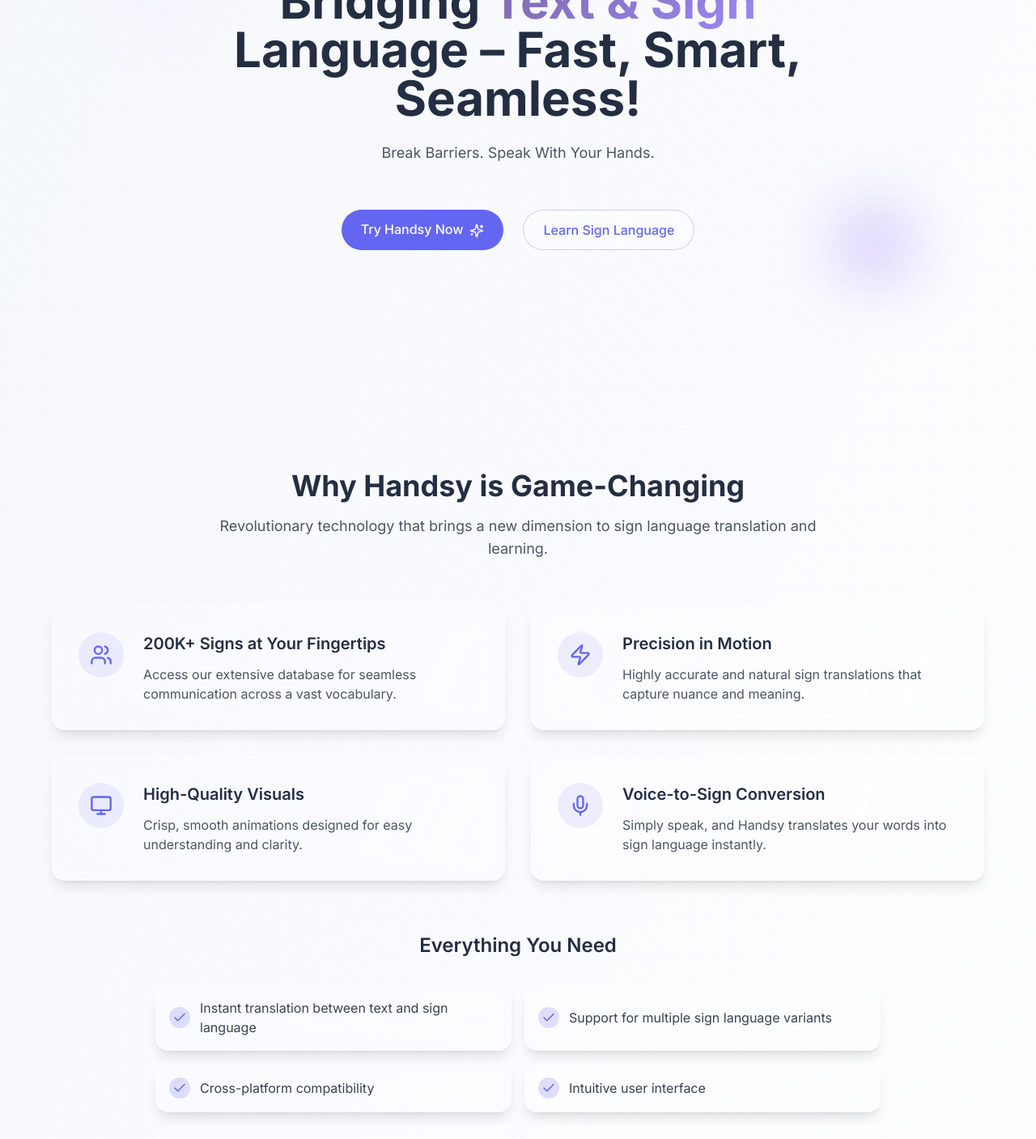
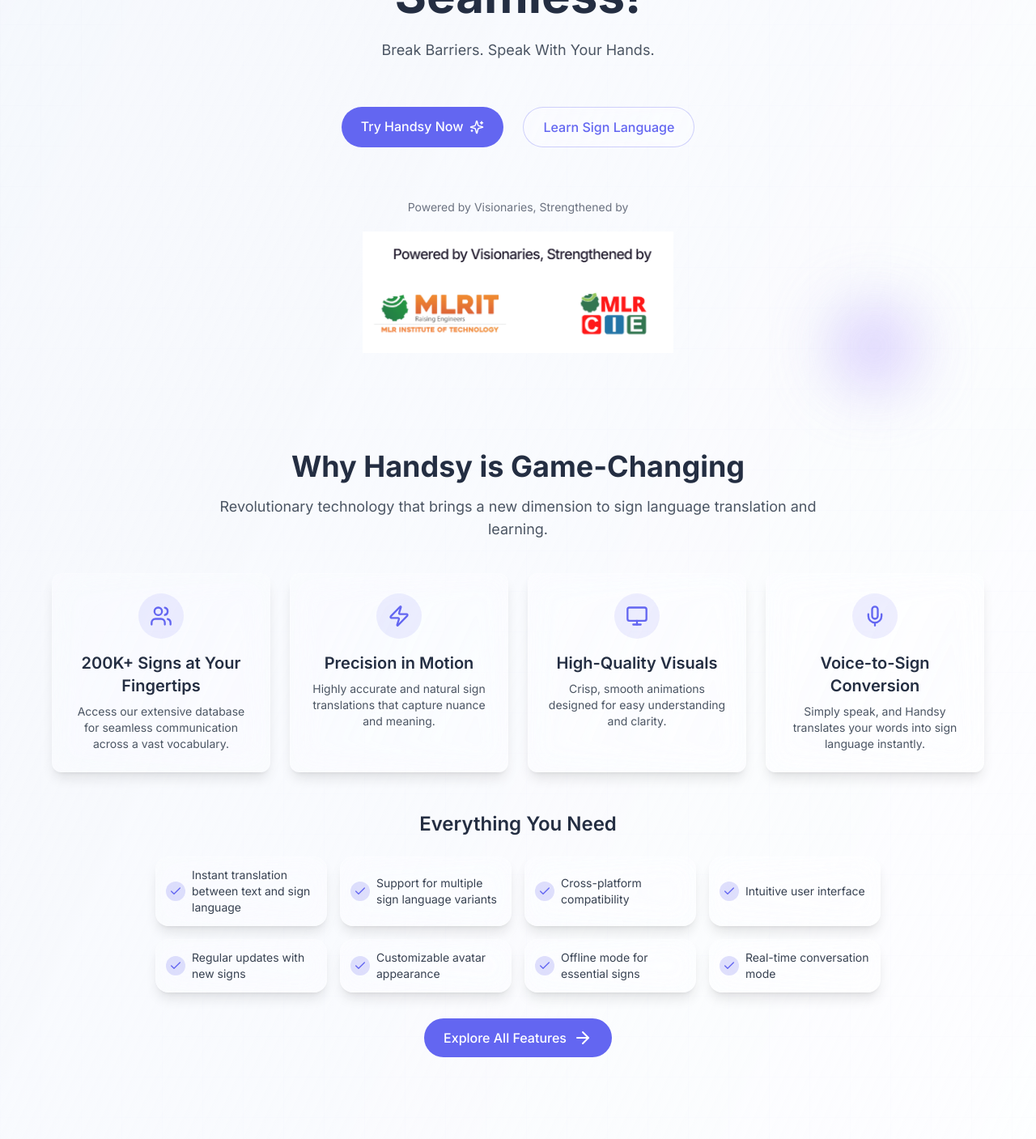
Before and after one commit to Vedikgannoji/handspeak-vision, a React (Vite) app: page / in a window 1280 px wide. Shown: the part 220-1627 px from the top of the page at 81% size. Built offline with nearby package versions, Linux system fonts and the light colour scheme.

Commit message:
feat: Improve landing page UI
Added hover animation to the "Get Started" button and reduced spacing between sections on the main landing page.

```diff
--- a/src/components/FeatureSection.tsx
+++ b/src/components/FeatureSection.tsx
@@ -39,28 +39,28 @@ const additionalFeatures = [
 
 const FeatureSection = () => {
   return (
-    <section className="py-20 relative overflow-hidden">
+    <section className="py-14 relative overflow-hidden">
       <div className="container mx-auto px-4 md:px-6">
-        <div className="text-center mb-14">
+        <div className="text-center mb-10">
           <h2 className="text-3xl md:text-4xl font-bold mb-4 text-foreground dark:text-white">Why Handsy is Game-Changing</h2>
           <p className="text-lg text-gray-600 max-w-3xl mx-auto dark:text-gray-300">
             Revolutionary technology that brings a new dimension to sign language translation and learning.
           </p>
         </div>
 
-        {/* Main Features */}
-        <div className="grid grid-cols-1 md:grid-cols-2 gap-8 mb-16 max-w-6xl mx-auto">
+        {/* Main Features - using grid with animation cards */}
+        <div className="grid grid-cols-1 md:grid-cols-2 lg:grid-cols-4 gap-6 mb-12 max-w-6xl mx-auto">
           {features.map((feature, index) => (
             <div
               key={index}
-              className="glass-card p-8 group-feature hover:bg-gradient-to-br hover:from-handsy-quaternary/50 hover:to-white dark:hover:from-handsy-primary/20 dark:hover:to-black/0 flex items-start gap-6"
+              className="glass-card group-feature p-6 rounded-xl hover:shadow-xl transition-all duration-300 hover:translate-y-[-5px]"
             >
-              <div className="feature-icon bg-handsy-primary/10 dark:bg-handsy-primary/20 shrink-0">
+              <div className="feature-icon bg-handsy-primary/10 dark:bg-handsy-primary/20 mx-auto mb-4">
                 {feature.icon}
               </div>
-              <div>
-                <h3 className="text-xl font-semibold mb-3 transition-colors">{feature.title}</h3>
-                <p className="text-gray-600 dark:text-gray-300">
+              <div className="text-center">
+                <h3 className="text-xl font-semibold mb-2 transition-colors">{feature.title}</h3>
+                <p className="text-gray-600 dark:text-gray-300 text-sm">
                   {feature.description}
                 </p>
               </div>
@@ -70,20 +70,20 @@ const FeatureSection = () => {
 
         {/* Additional Features */}
         <div className="max-w-4xl mx-auto">
-          <h3 className="text-2xl font-semibold mb-8 text-center">Everything You Need</h3>
-          <div className="grid grid-cols-1 sm:grid-cols-2 gap-4">
+          <h3 className="text-2xl font-semibold mb-6 text-center">Everything You Need</h3>
+          <div className="grid grid-cols-1 sm:grid-cols-2 md:grid-cols-4 gap-4">
             {additionalFeatures.map((feature, index) => (
-              <div key={index} className="flex items-center gap-3 p-4 glass-card hover:translate-y-[-5px] transition-all duration-300">
-                <div className="rounded-full bg-handsy-primary/20 p-1">
-                  <Check size={18} className="text-handsy-primary" />
+              <div key={index} className="flex items-center gap-2 p-3 glass-card hover:translate-y-[-5px] transition-all duration-300">
+                <div className="rounded-full bg-handsy-primary/20 p-1 shrink-0">
+                  <Check size={16} className="text-handsy-primary" />
                 </div>
-                <span className="text-gray-700 dark:text-gray-300">{feature}</span>
+                <span className="text-gray-700 dark:text-gray-300 text-sm">{feature}</span>
               </div>
             ))}
           </div>
         </div>
 
-        <div className="text-center mt-12">
+        <div className="text-center mt-8">
           <Link
             to="/features"
             className="btn-primary inline-flex items-center gap-2 group hover:gap-3 transition-all duration-300"
--- a/src/components/HeroSection.tsx
+++ b/src/components/HeroSection.tsx
@@ -20,13 +20,29 @@ const HeroSection = () => {
             Break Barriers. Speak With Your Hands.
           </p>
           <div className="flex flex-col sm:flex-row gap-6 pt-4 justify-center">
-            <Link to="/convert" className="btn-primary hover:bg-handsy-secondary group">
-              Try Handsy Now
-              <Sparkles className="ml-2 inline-block group-hover:animate-spin-slow" size={18} />
+            <Link
+              to="/convert"
+              className="btn-primary hover:bg-handsy-secondary group relative overflow-hidden"
+            >
+              <span className="relative z-10">Try Handsy Now</span>
+              <span className="absolute inset-0 bg-gradient-to-r from-handsy-primary to-handsy-secondary opacity-0 group-hover:opacity-100 transition-opacity duration-300"></span>
+              <Sparkles className="ml-2 inline-block group-hover:animate-spin-slow relative z-10" size={18} />
             </Link>
             <Link to="/learn" className="btn-secondary group">
               Learn Sign Language
             </Link>
+          </div>
+
+          {/* Partner logos section */}
+          <div className="mt-16 text-center">
+            <p className="text-sm text-gray-500 mb-5 dark:text-gray-400">Powered by Visionaries, Strengthened by</p>
+            <div className="flex justify-center items-center gap-8 max-w-lg mx-auto">
+              <img
+                src="/lovable-uploads/cbec7d38-e1cd-4a34-8af5-bf30a6811f07.png"
+                alt="MLRIT and MLRCIE logos"
+                className="w-full max-w-sm hover:scale-105 transition-transform duration-300"
+              />
+            </div>
           </div>
         </div>
       </div>
--- a/src/pages/Home.tsx
+++ b/src/pages/Home.tsx
@@ -16,14 +16,20 @@ const Home = () => {
       {/* Hero Section */}
       <HeroSection />
 
-      {/* Features */}
-      <FeatureSection />
+      {/* Features - reduced top margin */}
+      <div className="mt-0">
+        <FeatureSection />
+      </div>
 
-      {/* Testimonials */}
-      <TestimonialSection />
+      {/* Testimonials - reduced top margin */}
+      <div className="mt-0">
+        <TestimonialSection />
+      </div>
 
-      {/* CTA Section */}
-      <CtaSection />
+      {/* CTA Section - reduced top margin */}
+      <div className="mt-0">
+        <CtaSection />
+      </div>
     </div>
   );
 };
```
Also changed, not shown: public/lovable-uploads/cbec7d38-e1cd-4a34-8af5-bf30a6811f07.png (added).
